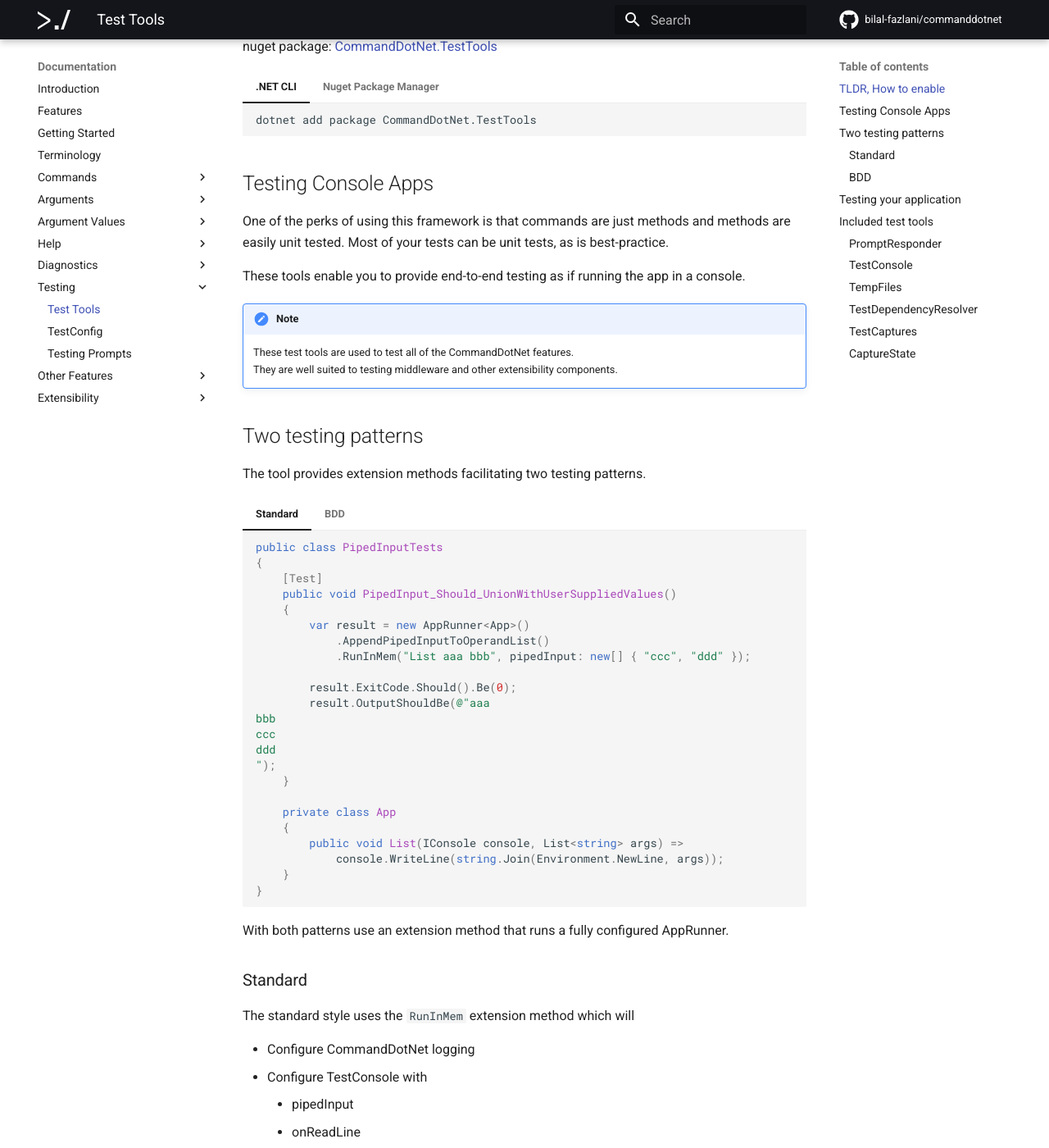
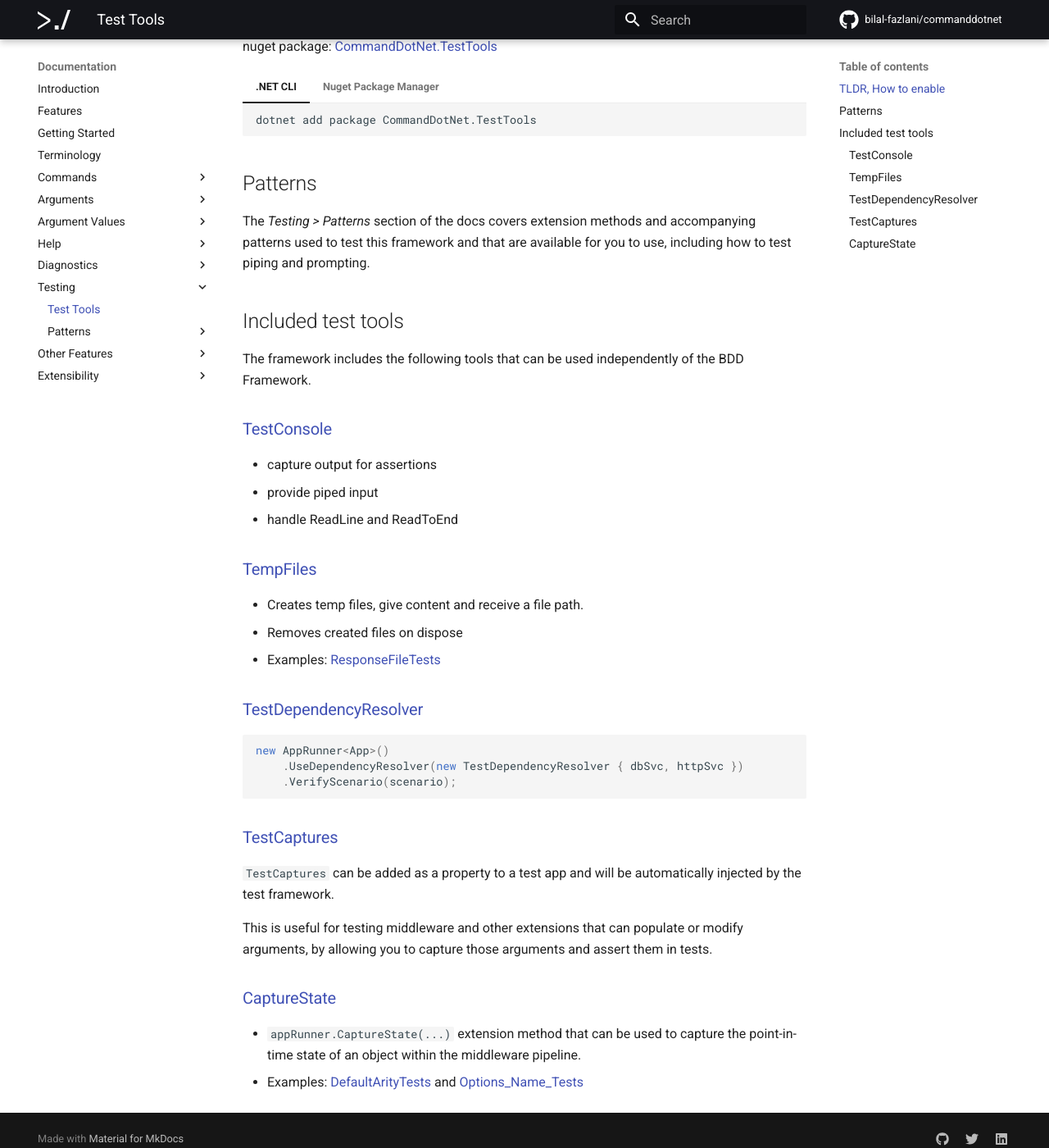
Before and after one commit to bilal-fazlani/commanddotnet, an MkDocs documentation site: the page built from docs/TestTools/test-tools.md, in a window 1280 px wide and 1400 px high, scrolled down 225 px. Shown: the whole window at 82% size. Built offline with MkDocs 1.6.1 and Material for MkDocs 9.7.7, drawn with Linux system fonts in a browser that asks for light colours; comment, search, counter and statistics services are not loaded; some of the changed text lies outside the part shown.

Commit message:
extract documentation for RunInMem and Verify, with examples

````diff
--- a/docs/TestTools/test-tools.md
+++ b/docs/TestTools/test-tools.md
@@ -16,186 +16,13 @@
     Install-Package CommandDotNet.TestTools
 
     ```
+## Patterns
 
-
-## Testing Console Apps
-
-One of the perks of using this framework is that commands are just methods and methods are easily unit tested. Most of your tests can be unit tests, as is best-practice.
-
-These tools enable you to provide end-to-end testing as if running the app in a console.
-
-!!! Note
-    These test tools are used to test all of the CommandDotNet features.<br/>They are well suited to testing middleware and other extensibility components.
-
-## Two testing patterns
-
-The tool provides extension methods facilitating two testing patterns.
-
-=== "Standard"
-
-    ```c#
-    public class PipedInputTests
-    {
-        [Test]
-        public void PipedInput_Should_UnionWithUserSuppliedValues()
-        {
-            var result = new AppRunner<App>()
-                .AppendPipedInputToOperandList()
-                .RunInMem("List aaa bbb", pipedInput: new[] { "ccc", "ddd" });
-
-            result.ExitCode.Should().Be(0);
-            result.OutputShouldBe(@"aaa
-    bbb
-    ccc
-    ddd
-    ");
-        }
-
-        private class App
-        {
-            public void List(IConsole console, List<string> args) =>
-                console.WriteLine(string.Join(Environment.NewLine, args));
-        }
-    }
-    ```
-
-=== "BDD"
-
-    ```c#
-    public class PipedInputTests
-    {
-        [Test]
-        public void PipedInput_Should_UnionWithUserSuppliedValues()
-        {
-            new AppRunner<App>()
-                .AppendPipedInputToOperandList()
-                .Verify(new Scenario
-                {
-                    Given = { PipedInput = new[] { "ccc", "ddd" } },
-                    WhenArgs = "List aaa bbb",
-                    Then =
-                    {
-                        Output = @"aaa
-    bbb
-    ccc
-    ddd
-    "
-                    }
-                });
-        }
-
-        private class App
-        {
-            public void List(IConsole console, List<string> args) =>
-                console.WriteLine(string.Join(Environment.NewLine, args));
-        }
-    }
-    ```
-
-With both patterns use an extension method that runs a fully configured AppRunner.
-
-### Standard
-
-The standard style uses the `RunInMem` extension method which will
-
-* Configure CommandDotNet logging
-* Configure TestConsole with
-    * pipedInput
-    * onReadLine
-    * promptResponder
-* Execute appRunner.Run(args)
-* If enabled, prints
-    * Console Output
-    * CommandContext
-    * AppConfig
-* Return AppRunnerResult with
-    * ExitCode
-    * TestConsole
-    * TestCaptures
-    * CommandContext
-
-See [Run in Memory](run-in-mem.md) for more details.
-
-### BDD
-
-The BDD style uses the `Verify` extension method which wraps `RunInMem` with assertions defined in a BDD manner using [object initializers](https://docs.microsoft.com/en-us/dotnet/csharp/programming-guide/classes-and-structs/object-and-collection-initializers) for some syntactic goodness.
-
-* Assert
-  * ExitCode
-  * Error Message
-  * Console Output
-  * TestCaptures
-* On Error
-  * Capture & Return ExitCode 1
-
-See [BDD](bdd.md) for more details.
-
-This approach works well with BDD frameworks like [SpecFlow](https://specflow.org/) where scenarios can be defined in other sources and mapped to code.
-
-## Testing your application
-
-When testing an application, use the same method to generate and configure the AppRunner for the console and tests. In this example, the `GetAppRunner()` method is made public so that tests can
-
-```c#
-public class Program
-{
-        static int Main(string[] args)
-        {
-            Debugger.AttachIfDebugDirective(args);
-
-            return GetAppRunner().Run(args);
-        }
-
-        public static AppRunner GetAppRunner()
-        {
-            new AppRunner<Git>()
-                .UseDefaultMiddleware()
-                .UseNameCasing(Case.KebabCase)
-                .UseFluentValidation();
-        }
-}
-```
-
-```c#
-[TestFixture]
-public class ProgramTests
-{
-    [Test]
-    public void Checkout_NewBranch_WithoutBranchFlag_Fails()
-    {
-        Program.GetAppRunner()
-            .Verify(new Scenario
-            {
-                WhenArgs = "checkout lala",
-                Then = {
-                    Output = "error: pathspec 'lala' did not match any file(s) known to git"
-                }
-            });
-    }
-
-    [Test]
-    public void Checkout_NewBranch_BranchFlag_Succeeds()
-    {
-        Program.GetAppRunner()
-            .Verify(new Scenario
-            {
-                WhenArgs = "checkout -b lala",
-                Then = {
-                    Output = "Switched to a new branch 'lala'"
-                }
-            });
-    }
-}
-```
+The *Testing > Patterns* section of the docs covers extension methods and accompanying patterns used to test this framework and that are available for you to use, including how to test piping and prompting.
 
 ## Included test tools
 
 The framework includes the following tools that can be used independently of the BDD Framework.
-
-### [PromptResponder](https://github.com/bilal-fazlani/commanddotnet/blob/master/CommandDotNet.TestTools/Prompts/PromptResponder.cs)
-
-* Respond to and verify prompt requests, based on OnReadKey. Works with `IPrompter` middleware.
-* Examples: [prompting tests](https://github.com/bilal-fazlani/commanddotnet/tree/master/CommandDotNet.Tests/FeatureTests/Prompting)
 
 ### [TestConsole](https://github.com/bilal-fazlani/commanddotnet/blob/master/CommandDotNet.TestTools/TestConsole.cs)
 
--- a/mkdocs.yml
+++ b/mkdocs.yml
@@ -40,8 +40,13 @@
         - Diagnostics/exceptions.md
       - Testing:
         - TestTools/test-tools.md
-        - TestTools/test-config.md
-        - TestTools/testing-prompts.md
+        - Patterns:
+          - TestTools/testing-console-apps.md
+          - TestTools/run-in-mem.md
+          - TestTools/bdd.md
+          - TestTools/test-config.md
+          - TestTools/testing-piped-input.md
+          - TestTools/testing-prompts.md
       - Other Features:
         - OtherFeatures/default-middleware.md
         - Ctrl+C and<br/>CancellationToken: OtherFeatures/cancellation.md
````
Also changed, not shown: docs/TestTools/bdd.md (added, +36 -0 lines), docs/TestTools/run-in-mem.md (added, +54 -0 lines), docs/TestTools/testing-console-apps.md (added, +135 -0 lines), docs/TestTools/testing-piped-input.md (added, +71 -0 lines).
